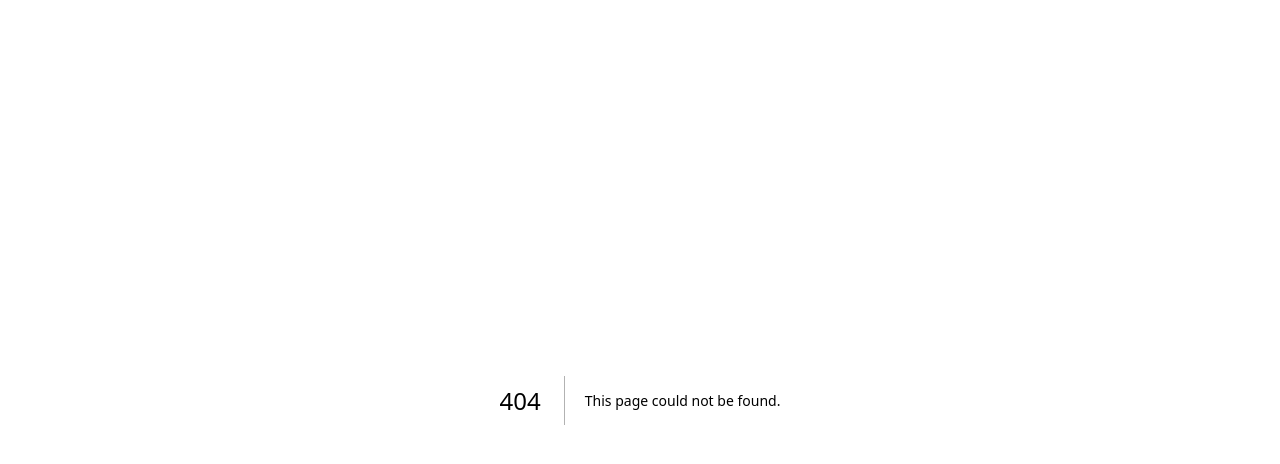
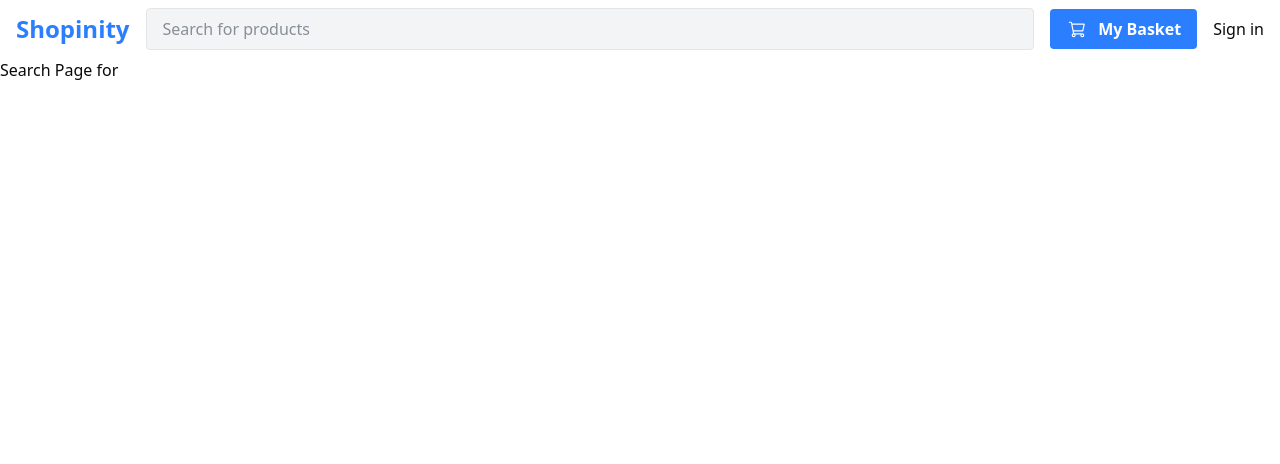
Before and after one commit to smRid/ecom-next-sanity, a Next.js app: page /search in a window 1280 px wide. Before the commit this address had no page. Shown: the top 464 px of the page. Built offline with nearby package versions, Linux system fonts and the light colour scheme; no server answers.

Commit message:
Add SearchPage component to handle search queries

```diff
--- /dev/null
+++ b/src/app/(store)/search/page.tsx
@@ -0,0 +1,17 @@
+async function SearchPage({
+    searchParams,
+} : {
+    searchParams: {
+        query: string;
+    };
+}) {
+    const { query } = await searchParams;
+
+  return (
+    <div>
+      Search Page for { query }
+    </div>
+  )
+}
+
+export default SearchPage
```
